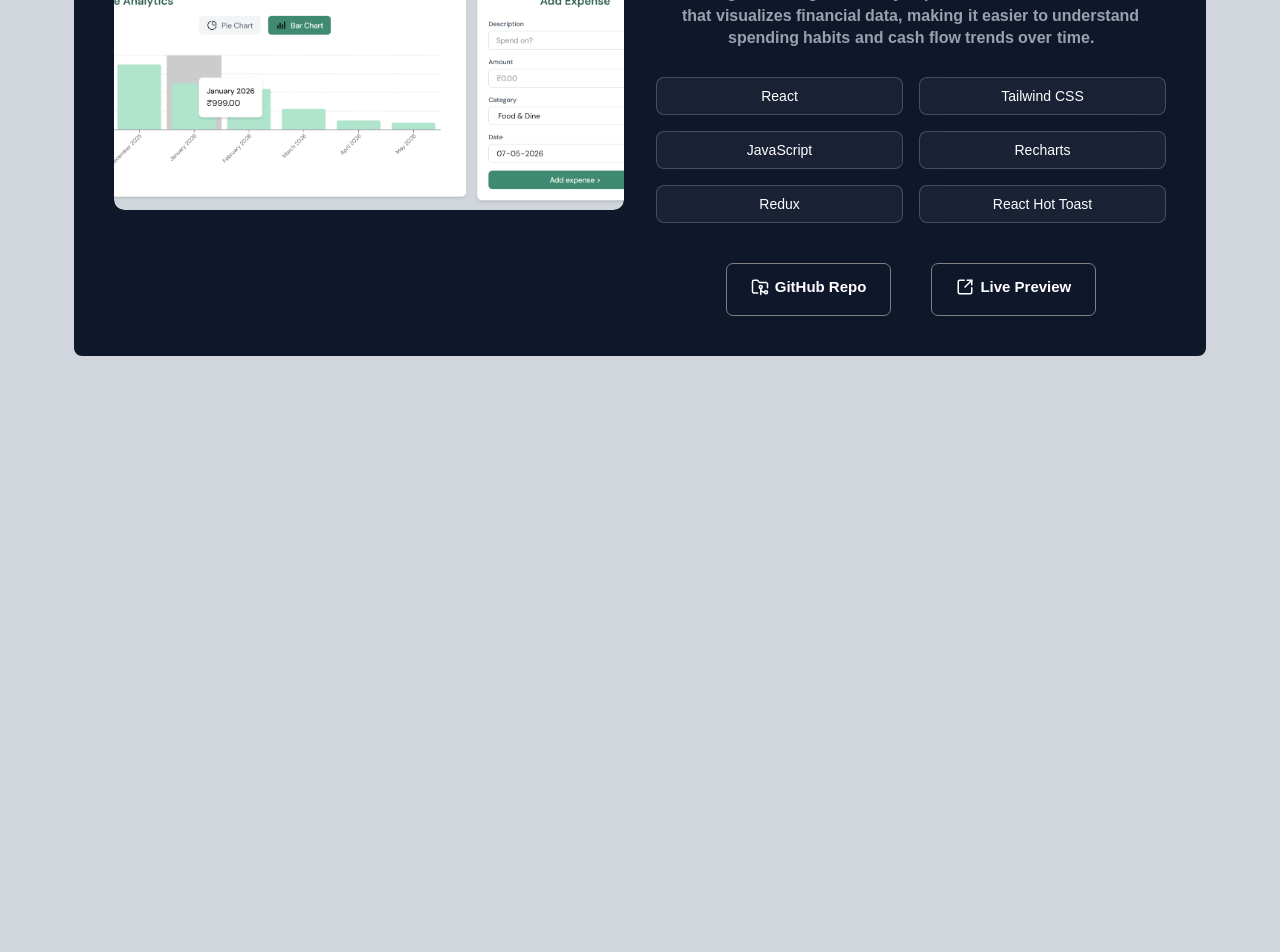
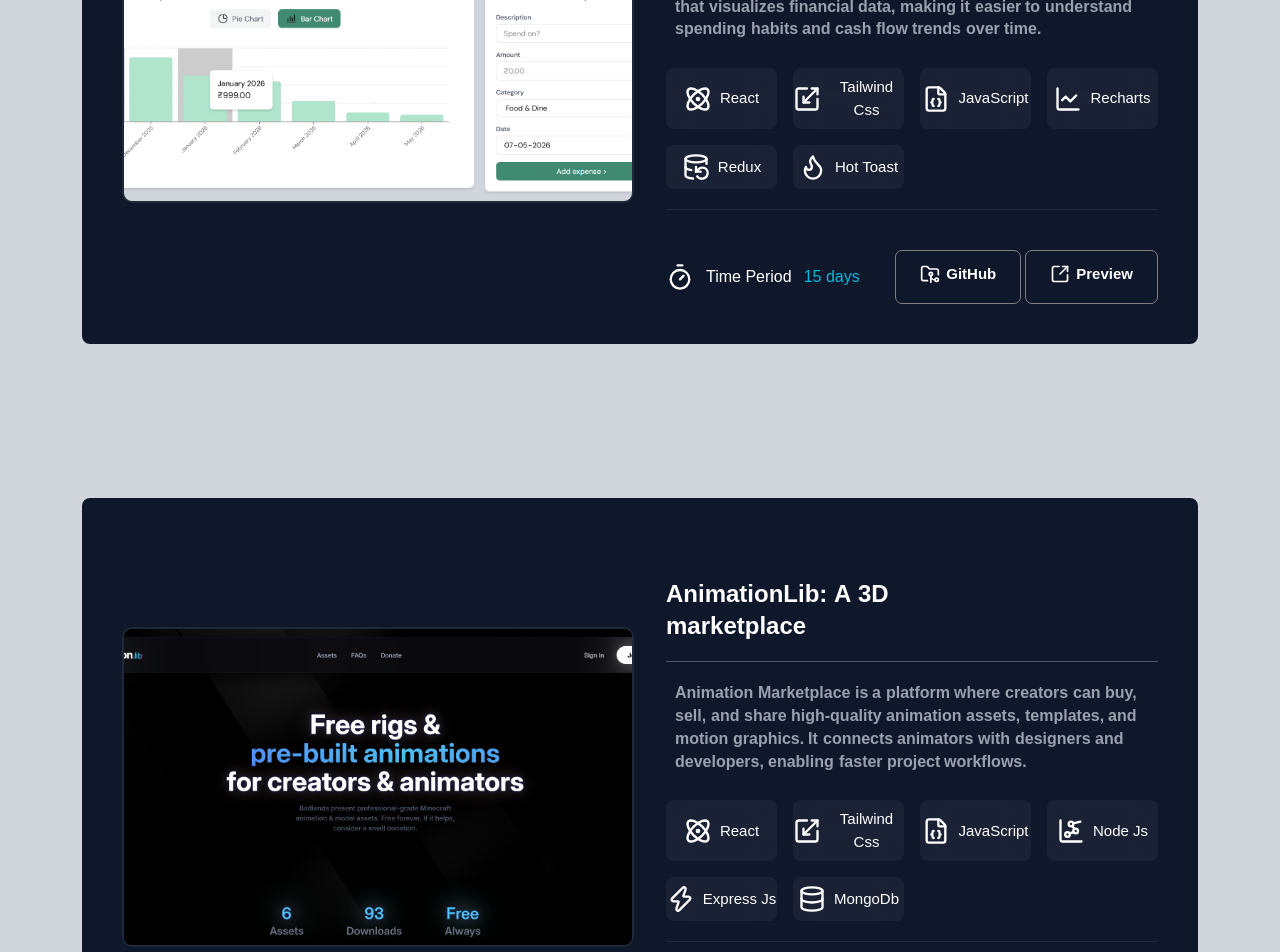
Before and after one commit to Soumya1974/portfolio, a React (Vite) app: page / in a window 1280 px wide. Shown: the part 1040-1992 px from the top of the page. Built offline with nearby package versions, Linux system fonts and the light colour scheme.

Commit message:
Fixed responsive bugs in multiple media & map logics added icons from lucide react

```diff
--- a/src/components/Navbar.jsx
+++ b/src/components/Navbar.jsx
@@ -4,7 +4,7 @@ const Navbar = () => {
   const [isOpen, setIsOpen] = useState(false);
 
   return (
-    <nav className='w-full h-16 flex justify-between items-center px-5 md:px-17 relative'>
+    <nav className='w-full h-25 flex justify-between items-center px-5 md:px-17 relative bg-gray-100'>
 
       <div>
         <p className='font-semibold text-[20px] cursor-pointer'>
--- a/src/components/ProjectCard.jsx
+++ b/src/components/ProjectCard.jsx
@@ -4,7 +4,7 @@ import animation from '../assets/animation.png'
 import netflix from '../assets/netflix.png'
 import './ProjectCard.css'
 import SplitText from './SplitText'
-import { FolderGit2, SquareArrowOutUpRight } from 'lucide-react'
+import { Atom, ChartLine, ChartNetwork, CodeXml, Database, DatabaseBackup, FileBraces, Flame, FolderGit2, Scaling, SquareArrowOutUpRight, StickyNote, Timer, Zap } from 'lucide-react'
 
 const ProjectCard = () => {
 
@@ -19,13 +19,32 @@ const ProjectCard = () => {
                 'CashFlow is a personal finance tracking web application designed to help users manage their income, expenses, and savings in an organized way. It provides a clean dashboard that visualizes financial data, making it easier to understand spending habits and cash flow trends over time.',
 
             techstack: [
-                'React',
-                'Tailwind CSS',
-                'JavaScript',
-                'Recharts',
-                'Redux',
-                'React Hot Toast'
+                {
+                    logo: <Atom className='lg:w-7 lg:h-7 md:w-5 md:h-5 w-4 h-4'/>,
+                    name: 'React'
+                },
+                {
+                    logo: <Scaling className='lg:w-7 lg:h-7 md:w-5 md:h-5 w-4 h-4'/>,
+                    name: 'Tailwind Css'
+                },
+                {
+                    logo: <FileBraces className='lg:w-7 lg:h-7 md:w-5 md:h-5 w-4 h-4'/>,
+                    name: 'JavaScript'
+                },
+                {
+                    logo: <ChartLine className='lg:w-7 lg:h-7 md:w-5 md:h-5 w-4 h-4'/>,
+                    name: 'Recharts'
+                },
+                {
+                    logo: <DatabaseBackup className='lg:w-7 lg:h-7 md:w-5 md:h-5 w-4 h-4'/>,
+                    name: 'Redux'
+                },
+                {
+                    logo: <Flame className='lg:w-7 lg:h-7 md:w-5 md:h-5 w-4 h-4'/>,
+                    name: 'Hot Toast'
+                }
             ],
+            time: '15 days',
 
             image: cashflow
         },
@@ -38,13 +57,32 @@ const ProjectCard = () => {
                 'Animation Marketplace is a platform where creators can buy, sell, and share high-quality animation assets, templates, and motion graphics. It connects animators with designers and developers, enabling faster project workflows.',
 
             techstack: [
-                'React',
-                'Tailwind CSS',
-                'JavaScript',
-                'Express JS',
-                'Node JS',
-                'MongoDB'
+                {
+                    logo: <Atom className='lg:w-7 lg:h-7 md:w-5 md:h-5 w-4 h-4'/>,
+                    name: 'React'
+                },
+                {
+                    logo: <Scaling className='lg:w-7 lg:h-7 md:w-5 md:h-5 w-4 h-4'/>,
+                    name: 'Tailwind Css'
+                },
+                {
+                    logo: <FileBraces className='lg:w-7 lg:h-7 md:w-5 md:h-5 w-4 h-4'/>,
+                    name: 'JavaScript'
+                },
+                {
+                    logo: <ChartNetwork className='lg:w-7 lg:h-7 md:w-5 md:h-5 w-4 h-4'/>,
+                    name: 'Node Js'
+                },
+                {
+                    logo: <Zap className='lg:w-7 lg:h-7 md:w-5 md:h-5 w-4 h-4'/>,
+                    name: 'Express Js'
+                },
+                {
+                    logo: <Database className='lg:w-7 lg:h-7 md:w-5 md:h-5 w-4 h-4'/>,
+                    name: 'MongoDb'
+                }
             ],
+            time: 'continuing...',
 
             image: animation
         },
@@ -57,175 +95,133 @@ const ProjectCard = () => {
                 'Netflix Clone is a streaming UI built using HTML, CSS, and JavaScript. It replicates the core layout of Netflix with movie sections, banners, and responsive design.',
 
             techstack: [
-                'HTML',
-                'CSS',
-                'JavaScript'
+                {
+                    logo: <CodeXml className='lg:w-7 lg:h-7 md:w-5 md:h-5 w-4 h-4'/>,
+                    name: 'Html5'
+                },
+                {
+                    logo: <Scaling className='lg:w-7 lg:h-7 md:w-5 md:h-5 w-4 h-4'/>,
+                    name: 'Css Styling'
+                },
+                {
+                    logo: <FileBraces className='lg:w-7 lg:h-7 md:w-5 md:h-5 w-4 h-4'/>,
+                    name: 'JavaScript'
+                }
             ],
+            time: '5 days',
 
             image: netflix
         }
     ];
 
     return (
-
-        <div className='flex flex-col items-center relative bg-gray-300 px-0 md:px-5'>
-
+        <div className="flex flex-col items-center relative bg-gray-300 px-0 md:px-5 z-20">
             {projectPreview.map((items) => {
-
-                const { id, title, description, techstack, image } = items;
+                const { id, title, description, techstack, image, time } = items;
 
                 return (
-
                     <div
                         key={id}
-                        className='md:w-[90vw] w-full md:min-h-screen h-[100vw] mb-15 md:mb-0 sticky top-0 px-2  py-3 md:py-10 bg-transparent'
+                        className={` w-full md:w-screen  lg:w-[90vw] h-auto min-h-105 sm:min-h-125 md:min-h-0 mb-6 sm:mb-10 md:mb-0 sticky top-4 sm:top-6 md:top-0 px-3 sm:px-4 py-3 sm:py-5 md:py-10 bg-transparent`}
                     >
 
                         <div
-                            className={`
-                            hidden md:flex
-                            gap-5
-                            w-fit
-                            max-w-[30vw]
-                            bg-slate-900
-                            justify-center
-                            items-center
-                            rounded-lg
-                            transition-all duration-700
-                            px-5 py-3
-
+                            className={` hidden md:flex gap-5 w-fit max-w-50 lg:max-w-[30vw] bg-slate-900 justify-center items-center rounded-lg transition-all duration-700 px-5 py-3 border border-gray-300
                             ${hoveredId === id
-                                    ? 'ml-[65%] opacity-100'
-                                    : 'ml-0 opacity-0'
+                                    ? "ml-[65%] opacity-100"
+                                    : "ml-0 opacity-0"
                                 }`}
                         >
-                            <p className='text-white'>0{id}/3</p>
-                            <p className='text-white'>{title}</p>
+                            <p className="text-white flex gap-2"> <span><StickyNote /></span>  0{id}/3</p>
+                            <p className="text-white">{title}</p>
+
                         </div>
 
                         <div
-                            className={`
-                            flex flex-col md:flex-row
-                            sticky top-0
-                            justify-between
-                            gap-5 md:gap-8
-                            mt-5
-                            px-4 sm:px-6 md:px-10
-                            py-5 md:py-10
-                            bg-slate-900
-                            items-center
-                            border-2 border-gray-300
-                            rounded-lg
-                            overflow-hidden
-                            transition-all
-                            duration-700
-
+                            className={` flex flex-col md:flex-row justify-between gap-4 sm:gap-5 md:gap-8 mt-3 sm:mt-4 md:mt-5 px-4 sm:px-6 md:px-10 py-5 sm:py-6 md:py-10 bg-slate-900 items-center border-2 border-gray-300 rounded-lg overflow-hidden transition-all duration-700
                                 ${hoveredId === id
-                                    ? 'md:scale-[1.03] md:shadow-2xl md:shadow-black/60 md:transform-[perspective(1000px)_rotateX(-3deg)]'
-                                    : 'scale-100'
+                                    ? "md:scale-[1.03] md:shadow-2xl md:shadow-black/60 md:transform-[perspective(1000px)_rotateX(-3deg)]"
+                                    : "scale-100"
                                 }`}
-                            style={{ transformStyle: 'preserve-3d' }}
+                            style={{ transformStyle: "preserve-3d" }}
                             onMouseEnter={() => setHoveredId(id)}
                             onMouseLeave={() => setHoveredId(null)}
                         >
-                            <div className='w-full md:w-full h-55 sm:h-75 md:h-[25vw] rounded-lg overflow-hidden'>
 
+                            <div className="w-full md:w-1/2 lg:w-[40vw] h-55 sm:h-70 md:h-75 lg:h-[25vw] rounded-lg overflow-hidden shrink-0">
                                 <img
                                     src={image}
-                                    loading='lazy'
-                                    className='rounded-lg object-cover w-full h-full hover:scale-105 hover:shadow-[0_0_20px_rgba(255,255,255,0.1)] transition-all duration-700'
-                                    alt={title}
+                                    loading="lazy"
+                                    className="rounded-lg object-cover w-full h-full hover:scale-105 hover:shadow-[0_0_20px_rgba(255,255,255,0.1)] transition-all duration-700 border-2 border-gray-800"
                                 />
-
                             </div>
 
-                            <div className='w-full flex flex-col items-center'>
+                            <div className="w-full flex flex-col items-center">
 
-                                <div className='text-white md:mt-10'>
+                                <div className="text-white md:mt-10 w-full">
 
                                     <SplitText
                                         text={title}
-                                        className="text-[14px] md:text-2xl w-full md:w-[25vw] font-semibold text-center"
-                                        delay={500}
-                                        duration={1.9}
-                                        ease="power3.out"
+                                        className="text-sm sm:text-base md:text-2xl w-full md:w-[25vw] font-semibold"
+                                        delay={500} duration={1.9} ease="power3.out"
                                         splitType="words"
-                                        from={{ opacity: 0, y: 40 }}
-                                        to={{ opacity: 1, y: 0 }}
-                                        threshold={0.1}
-                                        rootMargin="-100px"
-                                        showCallback={false}
+                                        from={{ opacity: 0, y: 40 }} to={{ opacity: 1, y: 0 }}
+                                        threshold={0.1} rootMargin="-100px" showCallback={false}
                                     />
-
                                 </div>
 
-                                <div className='hidden md:block w-full md:w-[37vw] mt-6 md:mt-10 text-gray-400'>
+                                <div className='h-px w-full bg-gray-600 rounded-lg mt-3' />
 
+                                <div className="hidden sm:block w-full md:w-[37vw] mt-4 sm:mt-5 md:mt-5 text-gray-400">
                                     <SplitText
                                         text={description}
-                                        className="text-sm md:text-[16px] font-semibold text-center"
-                                        delay={10}
-                                        duration={1.9}
-                                        ease="power3.out"
+                                        className="text-sm md:text-[16px] font-semibold"
+                                        delay={10} duration={1.9} ease="power3.out"
                                         splitType="words"
-                                        from={{ opacity: 0, y: 40 }}
-                                        to={{ opacity: 1, y: 0 }}
-                                        threshold={0.1}
-                                        rootMargin="-100px"
-                                        showCallback={false}
+                                        from={{ opacity: 0, y: 40 }} to={{ opacity: 1, y: 0 }}
+                                        threshold={0.1} rootMargin="-100px" showCallback={false}
                                     />
-
+                                </div>
+                                <div className="grid grid-cols-3 md:grid-cols-3 lg:grid-cols-4 gap-3 sm:gap-4 mt-2 sm:mt-5 w-full">
+                                    {techstack.map((stacks, index) => (
+                                        <button
+                                            key={index}
+                                            className="group flex items-center justify-center gap-2 py-2 rounded-md bg-white/5 backdrop-blur-md text-white transition-all duration-300 hover:bg-white/10 hover:border-white/40 hover:scale-[1.03] active:scale-[0.97] lg:text-[15px] md:text-[10px] text-[10px]"
+                                        >
+                                        <span>{stacks.logo}</span>
+                                            {stacks.name}
+                                        </button>
+                                    ))}
                                 </div>
 
-                                <div className='hidden md:grid grid-cols-2 gap-4 mt-5 w-full'>
+                                <div className='h-px w-full bg-gray-800 rounded-lg mt-5' />
 
-                                    {techstack.map((stacks, index) => {
-
-                                        return (
-
-                                            <button
-                                                key={index}
-                                                className='group flex items-center justify-center gap-2 px-1 py-2 rounded-md border border-white/20 bg-white/5 backdrop-blur-md text-white transition-all duration-300 hover:bg-white/10 hover:border-white/40 hover:scale-[1.03] active:scale-[0.97] text-sm'
-                                            >
-                                                {stacks}
+                                <div className="mt-4 sm:mt-6 md:mt-10 flex flex-col sm:flex-row justify-between gap-3 sm:gap-4 md:gap-1 w-full">
+                                    <div className='flex gap-3 items-center'>
+                                        <p className='text-white flex gap-3 items-center'> <span><Timer className='lg:w-7 lg:h-7 md:w-5 md:h-5 w-4 h-4'/></span>Time Period <span className='text-cyan-500'> {time}</span> </p>
+                                    </div>
+                                    <div className='flex gap-1'>
+                                        <button className="preview-btn px-2 sm:px-6 py-3 bg-transparent hover:shadow-[0_0_20px_rgba(255,255,255,0.1)] w-full sm:w-auto">
+                                            <span className="flex items-center justify-center gap-2">
+                                                <FolderGit2 className='lg:w-5 lg:h-5 md:w-5 md:h-5 w-4 h-4'/>
+                                                GitHub
+                                            </span>
                                         </button>
 
-                                        )
-                                    })}
-
+                                        <button className="preview-btn px-4 sm:px-6 py-3 bg-transparent hover:shadow-[0_0_20px_rgba(255,255,255,0.1)] w-full sm:w-auto">
+                                            <span className="flex items-center justify-center gap-2">
+                                                <SquareArrowOutUpRight className='lg:w-5 lg:h-5 md:w-5 md:h-5 w-4 h-4'/>
+                                                Preview
+                                            </span>
+                                        </button>
                                     </div>
-
-
-                                <div className='mt-4 md:mt-10 flex flex-col sm:flex-row justify-center gap-4 md:gap-10 w-full'>
-
-                                    <button className='preview-btn px-4 sm:px-6 py-3 bg-transparent hover:shadow-[0_0_20px_rgba(255,255,255,0.1)] w-full sm:w-auto'>
-
-                                        <span className='flex items-center justify-center gap-2'>
-                                            <FolderGit2 size={18} />
-                                            GitHub Repo
-                                        </span>
-
-                                    </button>
-
-                                    <button className='preview-btn px-4 sm:px-6 py-3 bg-transparent hover:shadow-[0_0_20px_rgba(255,255,255,0.1)] w-full sm:w-auto'>
-
-                                        <span className='flex items-center justify-center gap-2'>
-                                            <SquareArrowOutUpRight size={18} />
-                                            Live Preview
-                                        </span>
-
-                                    </button>
-
                                 </div>
 
                             </div>
-
                         </div>
-
                     </div>
-                )
+                );
             })}
-
         </div>
     )
 }
--- a/src/components/TechStackPage.jsx
+++ b/src/components/TechStackPage.jsx
@@ -1,12 +1,83 @@
 import React from 'react'
+import profile from '../assets/profile.jpeg'
 
 const TechStackPage = () => {
+
+    const cards = [
+        {
+            id: 1,
+            title: "Fitness",
+            img: profile,
+            className: "md:col-span-2 md:row-span-2",
+        },
+        {
+            id: 2,
+            title: "Sports",
+            img: "https://images.unsplash.com/photo-1546519638-68e109498ffc",
+            className: "md:col-span-2",
+        },
+        {
+            id: 3,
+            title: "Boxing",
+            img: "https://images.unsplash.com/photo-1517838277536-f5f99be501cd",
+            className: "md:row-span-2",
+        },
+        {
+            id: 4,
+            title: "Skating",
+            img: "https://images.unsplash.com/photo-1517649763962-0c623066013b",
+            className: "",
+        },
+        {
+            id: 5,
+            title: "Football",
+            img: "https://images.unsplash.com/photo-1574629810360-7efbbe195018",
+            className: "",
+        },
+    ];
+
     return (
-        <div>
-            <div className='w-full h-[60vw] b-4 border-b-blue-600'>
-                hello
+        <section className="min-h-screen bg-yellow-500 px-6 py-16 absolute rounded-t-4xl">
+            <div className="max-w-full">
+
+                <div className="mb-10">
+
+                    <h1 className="text-5xl md:text-7xl font-black">
+                        <span className="text-yellow-500 bg-slate-800 rounded-lg px-3">Tech stack</span>{" "}
+                        <span className="text-gray-700">i use</span>
+                    </h1>
+                </div>
+
+                <div className="grid grid-cols-1 md:grid-cols-5 gap-4 auto-rows-[220px]">
+
+                    {cards.map((card) => (
+                        <div
+                            key={card.id}
+                            className={`group relative overflow-hidden rounded-3xl shadow-lg cursor-pointer ${card.className}`}
+                        >
+
+                            <img
+                                src={card.img}
+                                alt={card.title}
+                                className="w-full h-full object-cover transition duration-500 group-hover:scale-110"
+                            />
+
+                            <div className="absolute inset-0 bg-black/30 group-hover:bg-black/50 transition duration-500" />
+
+                            <div className="absolute bottom-5 left-5 text-white">
+                                <h2 className="text-2xl font-bold">
+                                    {card.title}
+                                </h2>
+
+                                <p className="text-sm text-gray-200">
+                                    Modern bento layout
+                                </p>
+                            </div>
+                        </div>
+                    ))}
+                </div>
             </div>
-        </div>
+        </section>
     )
 }
 
--- a/src/index.css
+++ b/src/index.css
@@ -2,6 +2,10 @@
 @import "tw-animate-css";
 @import "shadcn/tailwind.css";
 @import "@fontsource-variable/geist";
+
+body{
+  background-color: #d1d5db;
+}
 
 @custom-variant dark (&:is(.dark *));
 
@@ -15,7 +19,7 @@
 }
 
 .animate-scroll {
-  animation: scroll 15s linear infinite;
+  animation: scroll 20s linear infinite;
 }
 
 @theme {
```
Also changed, not shown: src/components/HeroSection.jsx (+4 -4 lines), src/assets/profile.jpeg (added). Lines whose indentation alone changed are shown as unchanged.
